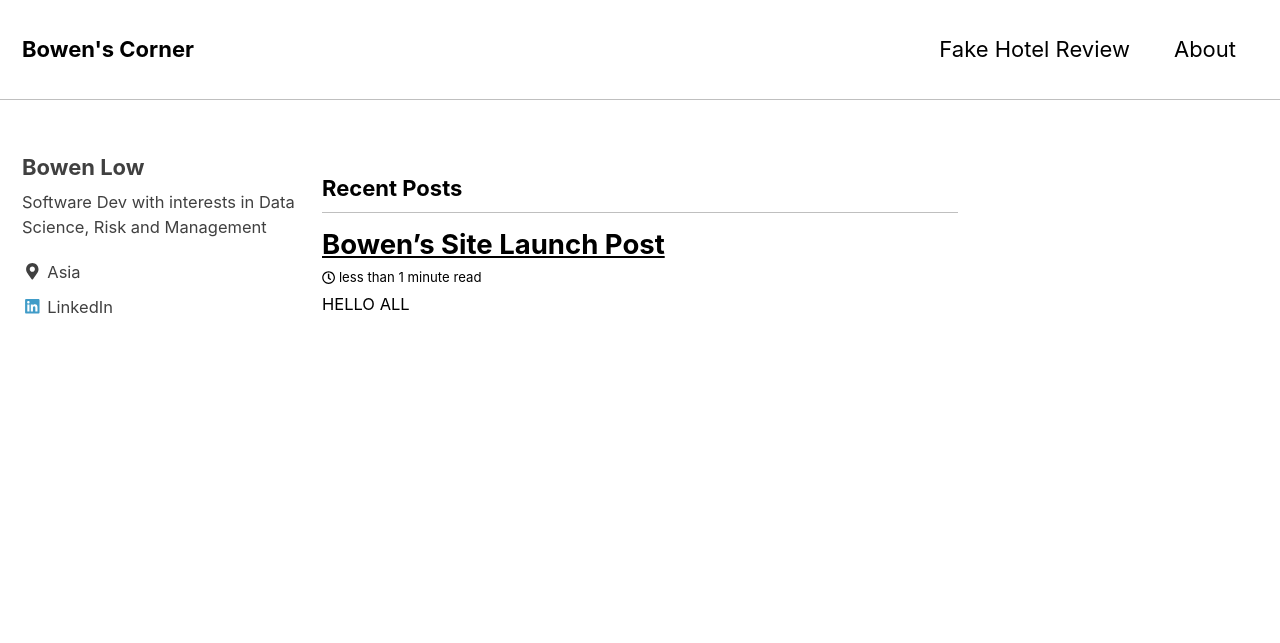
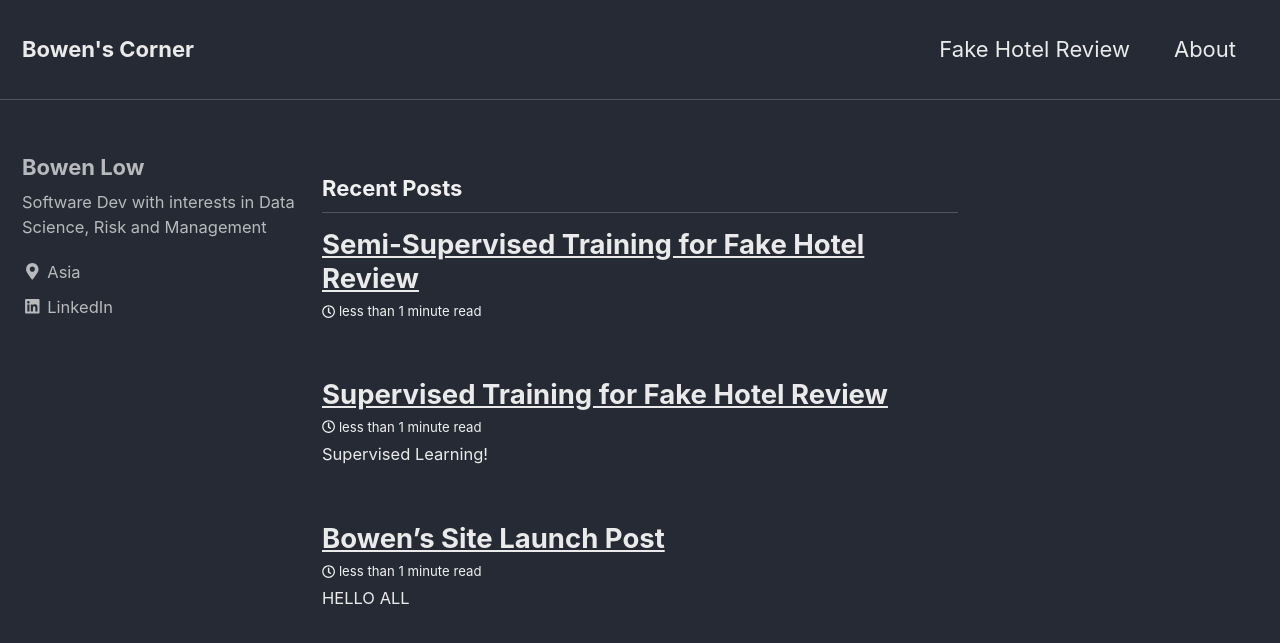
Before and after one commit to bowenlow/bowenlow.github.io, a Jekyll site: the page built from index.html, in a window 1280 px wide and 900 px high. Shown: the top 643 px of the window. Built offline with Jekyll 4.4.1, drawn with Linux system fonts in a browser that asks for light colours; nearby versions of some CDN libraries; the list of posts is cut into pages by our own code.

Commit message:
posts
posts

```diff
--- a/_config.yml
+++ b/_config.yml
@@ -6,7 +6,7 @@
 # `jekyll serve`. If you change this file, please restart the server process.
 
 remote-theme: "mmistakes/minimal-mistakes"
-minimal_mistakes_skin    : "contrast" # "air", "aqua", "contrast", "dark", "dirt", "neon", "mint", "plum", "sunrise"
+minimal_mistakes_skin    : "dark" # "air", "aqua", "contrast", "dark", "dirt", "neon", "mint", "plum", "sunrise"
 
 # Site Settings
 locale                   : "en-US"
--- /dev/null
+++ b/blog/_posts/2018-02-17-SL.md
@@ -0,0 +1,9 @@
+---
+layout: single
+title: "Supervised Training for Fake Hotel Review"
+date: 2018-02-17
+---
+
+
+
+# Supervised Learning!
--- /dev/null
+++ b/blog/_posts/2018-02-18-SSL.md
@@ -0,0 +1,5 @@
+---
+layout: single
+title: "Semi-Supervised Training for Fake Hotel Review"
+date: 2018-02-18
+---
```
Also changed, not shown: blog/_posts/2018-01-20-site-launched.md (renamed from blog/_posts/2018-02-20-site-launched.md).
